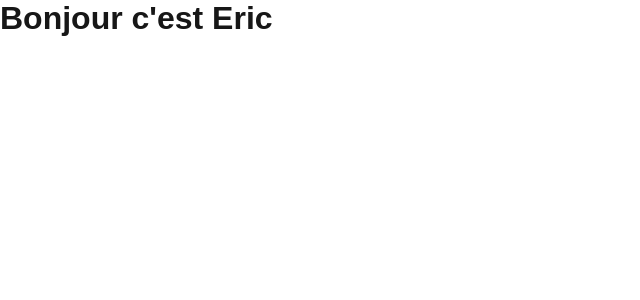
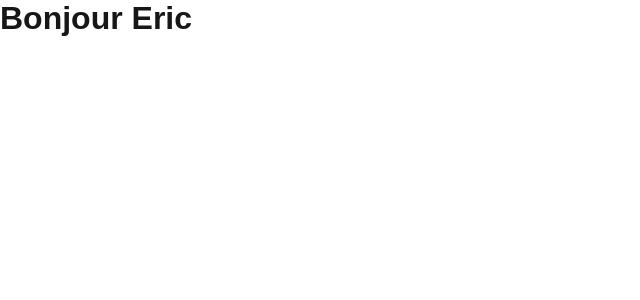
Before and after one commit to CodeLearner2024/ManePlan, a Next.js app: page / in a window 1280 px wide. Shown: the top 300 px of the page, without its empty margins (0-640 px from the left). Built offline with nearby package versions, Linux system fonts and the light colour scheme.

Commit message:
resolve of some error in build

```diff
--- a/src/app/page.tsx
+++ b/src/app/page.tsx
@@ -1,15 +1,10 @@
-import Image from "next/image";
-
 export default function Home() {
   return (
     <div >
       <main >
-        <h1>Bonjour c'est Eric</h1>
+        <h1>Bonjour Eric</h1>
 
       </main>
-      <footer >
-
-      </footer>
     </div>
   );
 }
```
